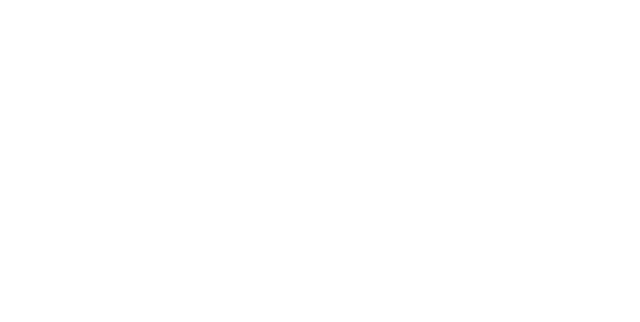
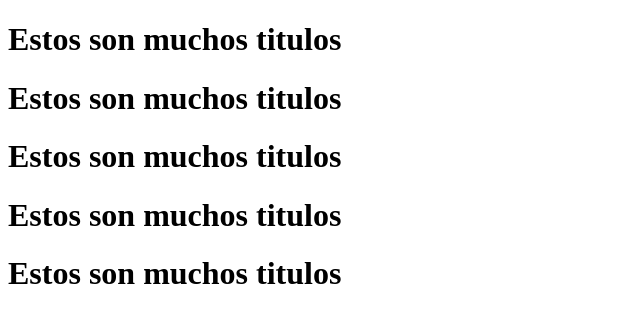
Before and after one commit to lpasteris/camada4, a plain HTML site: page index.html in a window 1280 px wide. Shown: the whole page, without its empty margins (0-640 px from the left). Drawn offline with Linux system fonts and the light colour scheme.

Commit message:
agregue 5 h1 en index

```diff
--- a/index.html
+++ b/index.html
@@ -7,6 +7,10 @@
     <title>Document</title>
 </head>
 <body>
-
+    <h1>Estos son muchos titulos</h1>
+    <h1>Estos son muchos titulos</h1>
+    <h1>Estos son muchos titulos</h1>
+    <h1>Estos son muchos titulos</h1>
+    <h1>Estos son muchos titulos</h1>
 </body>
 </html>
```
